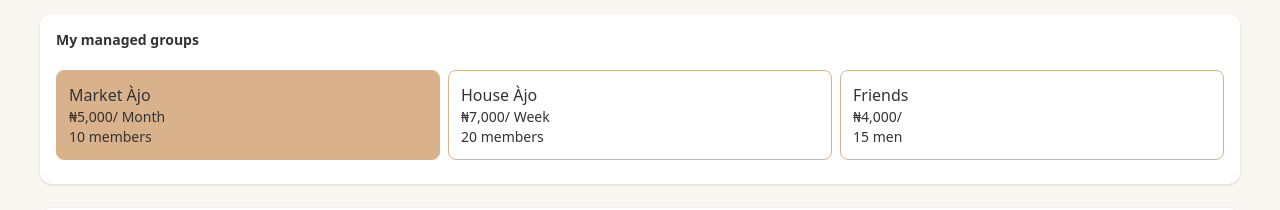
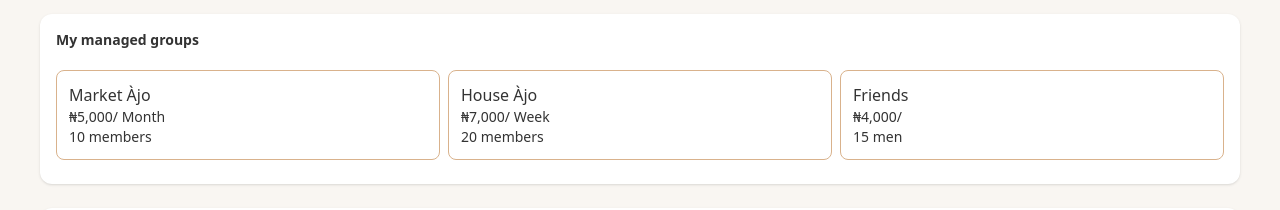
Before and after one commit to Megabyte-webdev/my-ajo, a React (Vite) app: page /dashboard/agent in a window 1280 px wide. Shown: the part 161-371 px from the top of the page. Built offline with nearby package versions, Linux system fonts and the light colour scheme; no server answers.

Commit message:
Update AgentDashboard.tsx

```diff
--- a/src/pages/agent/AgentDashboard.tsx
+++ b/src/pages/agent/AgentDashboard.tsx
@@ -1,4 +1,3 @@
-
 import { Clipboard, Share2 } from 'lucide-react';
 
 const AgentDashboard = () => {
@@ -23,9 +22,9 @@ const AgentDashboard = () => {
           ].map((group, i) => (
             <div
               key={i}
-              className={`flex-1 flex-shrink-0 min-w-40 border border-[#D9B28C] p-3 rounded-lg ${i === 0 ? 'bg-[#D9B28C]' : 'bg-transparent'}`}
+              className="flex-1 flex-shrink-0 min-w-40 border border-[#D9B28C] p-3 rounded-lg bg-transparent hover:bg-[#D9B28C]/40 transition-colors"
             >
-              <p className="">{group.name}</p>
+              <p>{group.name}</p>
               <p className="text-sm font-medium">{group.amount}</p>
               <p className="text-sm">{group.members}</p>
             </div>
```
Lines whose indentation alone changed are shown as unchanged.
